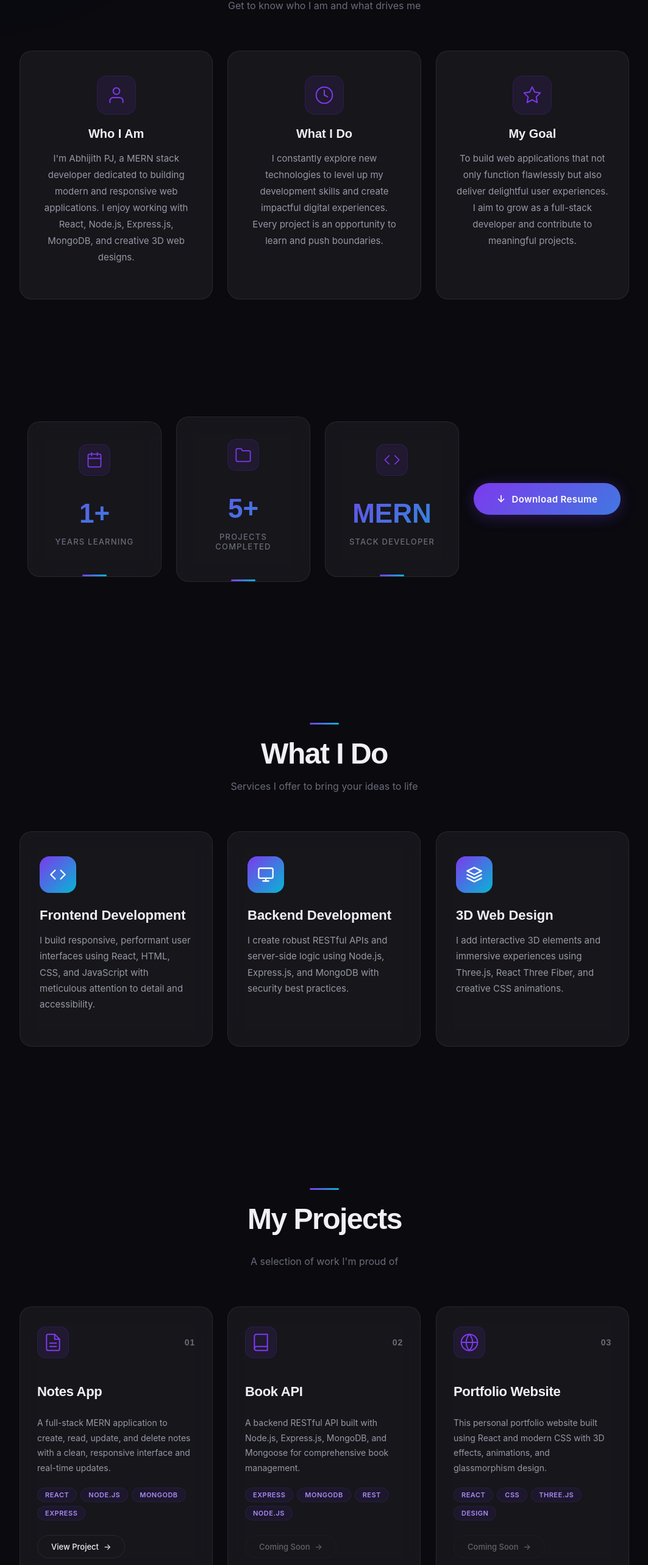
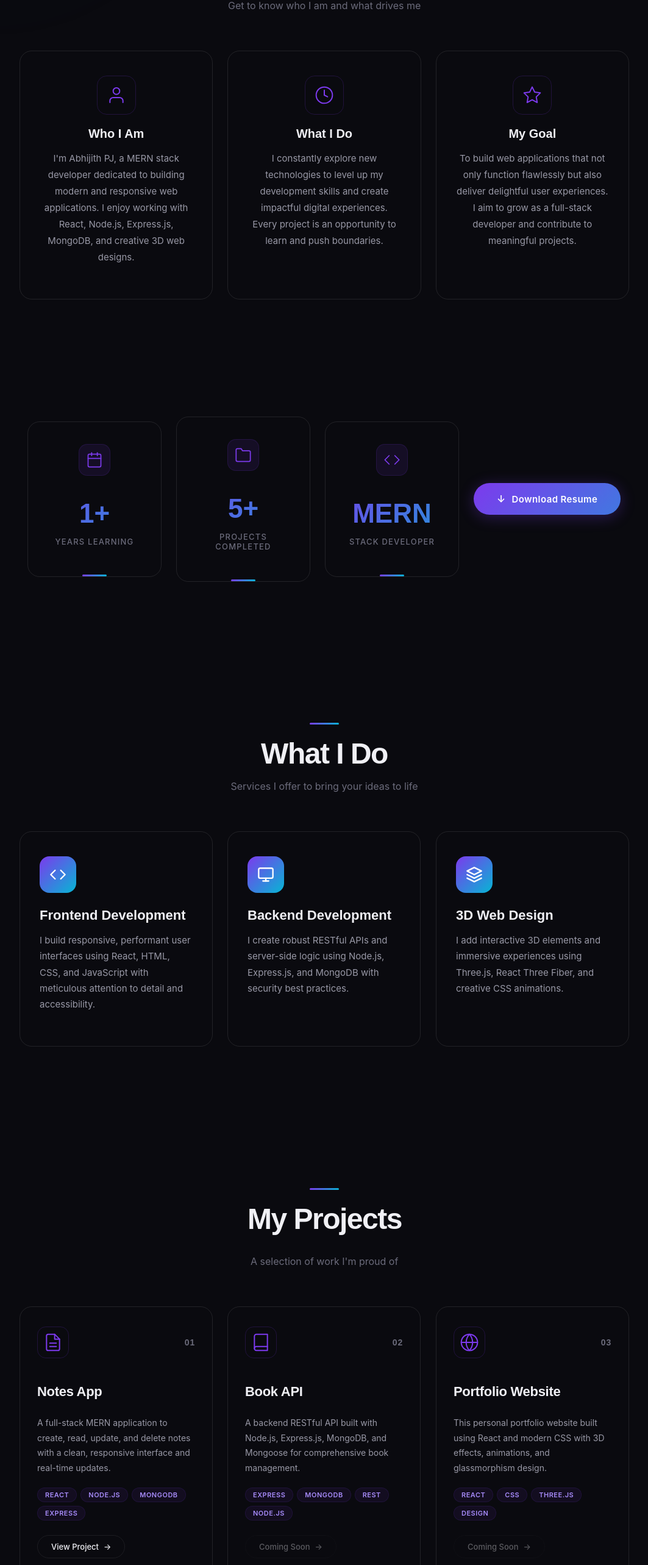
Before and after one commit to abhi123293/my-portfolio, a React (Vite) app in the folder rportfolio/: page / in a window 1280 px wide. Shown: the part 999-3565 px from the top of the page at 61% size, without its empty margins (108-1171 px from the left). Built offline with nearby package versions, Linux system fonts and the light colour scheme.

Commit message:
Add college project page

```diff
--- a/rportfolio/src/App.css
+++ b/rportfolio/src/App.css
@@ -835,10 +835,8 @@ body {
 
 .about-box {
   padding: 40px 32px;
-  background: var(--bg-glass);
-  border: 1px solid var(--border-glass);
-  backdrop-filter: blur(16px);
-  -webkit-backdrop-filter: blur(16px);
+  background: transparent;
+  border: 1px solid rgba(255, 255, 255, 0.1);
   border-radius: var(--radius-md);
   text-align: center;
   position: relative;
@@ -852,7 +850,7 @@ body {
   top: 0;
   left: 0;
   right: 0;
-  height: 3px;
+  height: 1px;
   background: var(--gradient-accent);
   opacity: 0;
   transition: opacity 0.35s ease;
@@ -860,8 +858,8 @@ body {
 
 .about-box:hover {
   transform: translateY(-6px);
-  border-color: rgba(124, 58, 237, 0.2);
-  box-shadow: var(--shadow-glow);
+  border-color: rgba(124, 58, 237, 0.3);
+  box-shadow: 0 0 20px rgba(124, 58, 237, 0.1), inset 0 0 20px rgba(124, 58, 237, 0.03);
 }
 
 .about-box:hover::before {
@@ -872,18 +870,19 @@ body {
   width: 64px;
   height: 64px;
   border-radius: 16px;
-  background: rgba(124, 58, 237, 0.1);
-  border: 1px solid rgba(124, 58, 237, 0.15);
+  background: transparent;
+  border: 1px solid rgba(124, 58, 237, 0.2);
   display: flex;
   align-items: center;
   justify-content: center;
   margin: 0 auto 20px;
   color: var(--accent-start);
-  transition: transform 0.35s ease;
+  transition: transform 0.35s ease, border-color 0.35s ease;
 }
 
 .about-box:hover .about-icon {
   transform: scale(1.1) rotate(-5deg);
+  border-color: rgba(124, 58, 237, 0.4);
 }
 
 .about-box h3 {
@@ -918,10 +917,8 @@ body {
 
 .stat-card {
   width: 220px;
-  background: var(--bg-glass);
-  border: 1px solid var(--border-glass);
-  backdrop-filter: blur(16px);
-  -webkit-backdrop-filter: blur(16px);
+  background: transparent;
+  border: 1px solid rgba(255, 255, 255, 0.1);
   padding: 36px 28px;
   border-radius: var(--radius-md);
   text-align: center;
@@ -1050,10 +1047,8 @@ body {
 }
 
 .service-card {
-  background: var(--bg-glass);
-  border: 1px solid var(--border-glass);
-  backdrop-filter: blur(16px);
-  -webkit-backdrop-filter: blur(16px);
+  background: transparent;
+  border: 1px solid rgba(255, 255, 255, 0.1);
   padding: 40px 32px;
   border-radius: var(--radius-md);
   position: relative;
@@ -1154,10 +1149,8 @@ body {
 }
 
 .project-card {
-  background: var(--bg-glass);
-  border: 1px solid var(--border-glass);
-  backdrop-filter: blur(16px);
-  -webkit-backdrop-filter: blur(16px);
+  background: transparent;
+  border: 1px solid rgba(255, 255, 255, 0.1);
   border-radius: var(--radius-md);
   padding: 32px 28px;
   display: flex;
@@ -1173,7 +1166,7 @@ body {
   top: 0;
   left: 0;
   right: 0;
-  height: 2px;
+  height: 1px;
   background: var(--gradient-accent);
   opacity: 0;
   transition: opacity 0.35s ease;
@@ -1181,8 +1174,8 @@ body {
 
 .project-card:hover {
   transform: translateY(-6px);
-  border-color: rgba(124, 58, 237, 0.2);
-  box-shadow: var(--shadow-glow);
+  border-color: rgba(124, 58, 237, 0.3);
+  box-shadow: 0 0 20px rgba(124, 58, 237, 0.1), inset 0 0 20px rgba(124, 58, 237, 0.03);
 }
 
 .project-card:hover::before {
@@ -1200,18 +1193,18 @@ body {
   width: 52px;
   height: 52px;
   border-radius: 14px;
-  background: rgba(124, 58, 237, 0.1);
-  border: 1px solid rgba(124, 58, 237, 0.15);
+  background: transparent;
+  border: 1px solid rgba(124, 58, 237, 0.2);
   display: flex;
   align-items: center;
   justify-content: center;
   color: var(--accent-start);
-  transition: transform 0.35s ease, background 0.35s ease;
+  transition: transform 0.35s ease, border-color 0.35s ease;
 }
 
 .project-card:hover .project-card-icon {
   transform: scale(1.08) rotate(-5deg);
-  background: rgba(124, 58, 237, 0.18);
+  border-color: rgba(124, 58, 237, 0.4);
 }
 
 .project-card-num {
@@ -1339,10 +1332,8 @@ body {
 }
 
 .skill-category {
-  background: var(--bg-glass);
-  border: 1px solid var(--border-glass);
-  backdrop-filter: blur(16px);
-  -webkit-backdrop-filter: blur(16px);
+  background: transparent;
+  border: 1px solid rgba(255, 255, 255, 0.1);
   border-radius: var(--radius-md);
   padding: 28px 24px;
   transition: transform var(--transition), border-color var(--transition), box-shadow var(--transition);
@@ -1350,8 +1341,8 @@ body {
 
 .skill-category:hover {
   transform: translateY(-4px);
-  border-color: rgba(124, 58, 237, 0.15);
-  box-shadow: var(--shadow-glow);
+  border-color: rgba(124, 58, 237, 0.3);
+  box-shadow: 0 0 20px rgba(124, 58, 237, 0.1), inset 0 0 20px rgba(124, 58, 237, 0.03);
 }
 
 .skill-category-title {
@@ -1418,16 +1409,14 @@ body {
   width: 46px;
   height: 46px;
   border-radius: 14px;
-  background: var(--bg-glass);
-  border: 1px solid var(--border-glass);
-  backdrop-filter: blur(12px);
-  -webkit-backdrop-filter: blur(12px);
+  background: transparent;
+  border: 1px solid rgba(255, 255, 255, 0.1);
   display: inline-flex;
   align-items: center;
   justify-content: center;
   color: var(--text-secondary);
   text-decoration: none;
-  transition: transform var(--transition), border-color var(--transition), color var(--transition), background var(--transition), box-shadow var(--transition);
+  transition: transform var(--transition), border-color var(--transition), color var(--transition), box-shadow var(--transition);
 }
 
 .social-link:hover {
```
